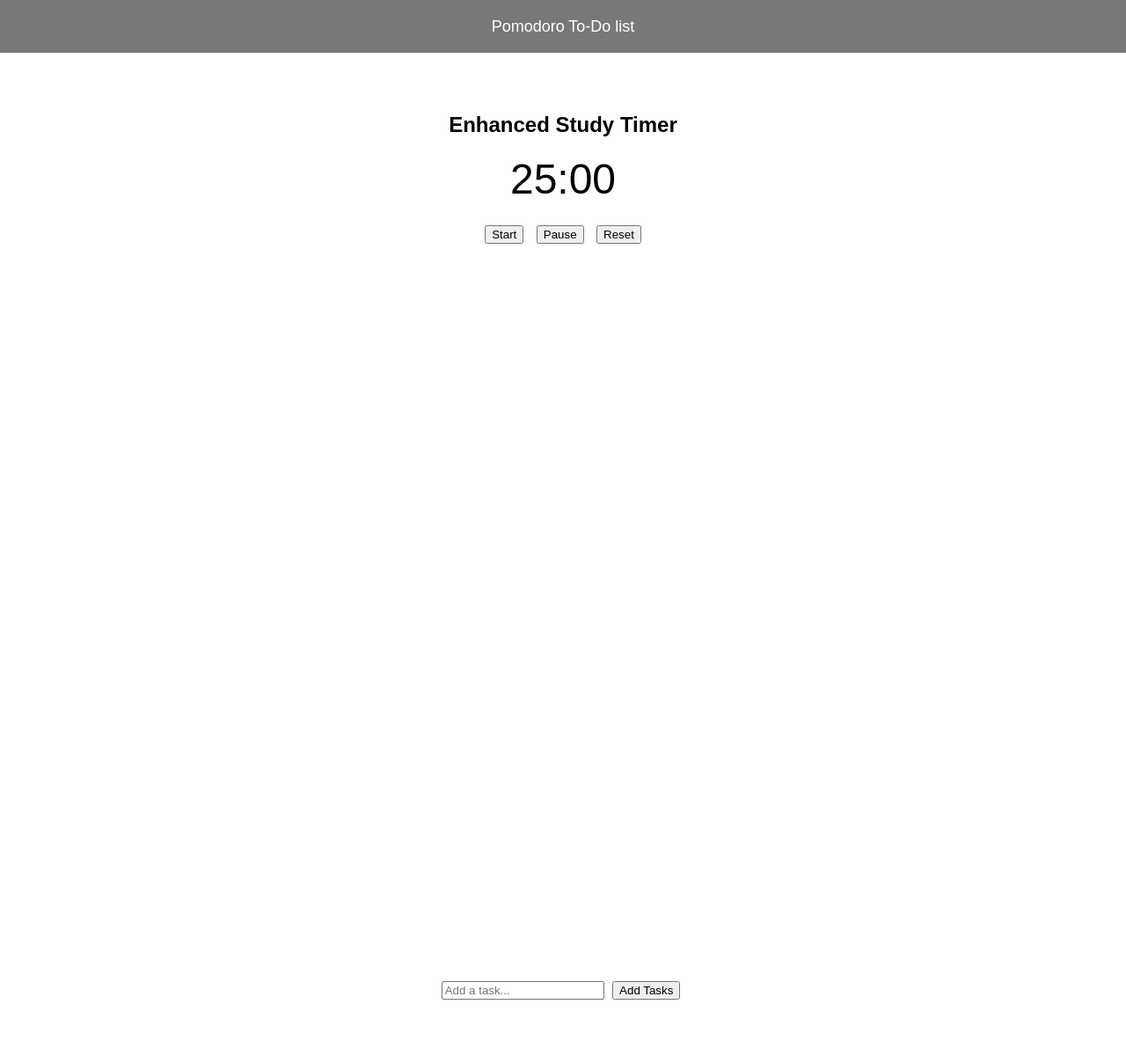
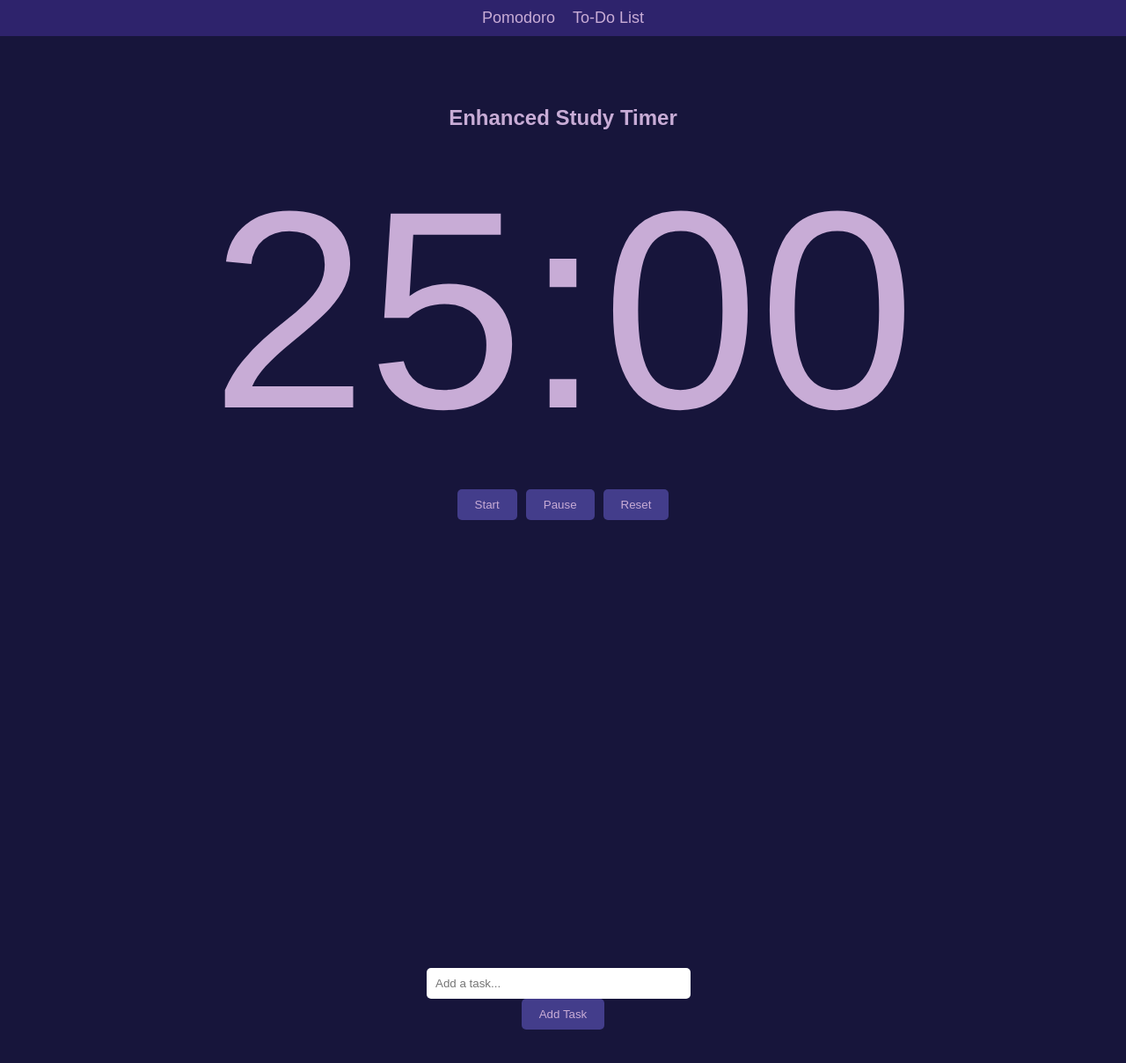
Before and after one commit to bhaveshbhoi256/Enhanced-study-timer-web-app, a plain HTML site: page index.html in a window 1280 px wide. Shown: the whole page at 88% size. Drawn offline with Linux system fonts and the light colour scheme.

Commit message:
changed theme

```diff
--- a/index.html
+++ b/index.html
@@ -9,27 +9,29 @@
 <body>
     <header>
         <nav class="nav-bar">
-            <a class="nav-link" href="#Pomodoro" >Pomodoro</a>
-           <a class="nav-link" href="#To-Do list" >To-Do list</a>
-
+            <a class="nav-link" href="#Pomodoro">Pomodoro</a>
+            <a class="nav-link" href="#To-Do-list">To-Do List</a>
         </nav>
     </header>
+
     <section id="Pomodoro">
         <h1>Enhanced Study Timer</h1>
-
         <div class="timer" id="timer">25:00</div>
+        <div class="timer-controls">
             <button onclick="startTimer()">Start</button>
             <button onclick="pauseTimer()">Pause</button>
             <button onclick="resetTimer()">Reset</button>
+        </div>
     </section>
 
-    <section id="To-Do list">
+    <section id="To-Do-list">
         <div class="task-list">
             <input type="text" id="taskInput" placeholder="Add a task...">
-        <button onclick="addTask()">Add Tasks</button>
+            <button onclick="addTask()">Add Task</button>
             <ul id="tasks"></ul>
         </div>
     </section>
+
     <script src="script.js"></script>
 </body>
 </html>
--- a/styles.css
+++ b/styles.css
@@ -1,51 +1,126 @@
-body { font-family: Arial, sans-serif; text-align: center; }
-.timer { font-size: 3rem; margin: 20px; }
-button { margin: 5px;  cursor: pointer; }
+/* General Styles */
+body {
+  font-family: Arial, sans-serif;
+  margin: 0;
+  padding: 0;
+  background-color: #17153B;
+  color: #C8ACD6;
+  text-align: center;
+}
+
+/* Header Styles */
+header {
+  position: fixed;
+  top: 0;
+  left: 0;
+  width: 100%;
+  background-color: #2E236C;
+  padding: 10px 0;
+  z-index: 1000;
+}
+
+.nav-bar {
+  display: flex;
+  justify-content: center;
+  gap: 20px;
+}
+
+.nav-link {
+  text-decoration: none;
+  color: #C8ACD6;
+  font-size: 18px;
+  transition: 0.3s;
+}
+
+.nav-link:hover {
+  color: #ffffff;
+}
+
+/* Timer Section */
+#Pomodoro {
+  padding: 100px 20px;
+  height: 100vh;
+  background-color: #17153B;
+}
+
+.timer {
+  font-size: 20rem;
+  margin: 20px 0;
+  color: #C8ACD6;
+}
+
+.timer-controls {
+  display: flex;
+  justify-content: center;
+  gap: 10px;
+}
+
+button {
+  padding: 10px 20px;
+  background-color: #433D8B;
+  color: #C8ACD6;
+  border: none;
+  border-radius: 5px;
+  cursor: pointer;
+  transition: 0.3s;
+}
+
+button:hover {
+  background-color: #2E236C;
+}
+
+/* To-Do List Section */
+#To-Do-list {
+  padding: 100px 20px;
+  height: 100vh;
+  background-color: #17153B;
+}
 
 .task-list {
-  margin-top: 2px;
-  text-align: center;
- }
- ul {
+  max-width: 400px;
+  margin: 0 auto;
+}
+
+#taskInput {
+  padding: 10px;
+  width: 70%;
+  border: none;
+  border-radius: 5px;
+  margin-right: 10px;
+}
+
+ul {
   list-style: none;
   padding: 0;
+  margin-top: 20px;
 }
+
 li {
-  margin: 5px 0;
-  background: #e3e3e3;
+  margin: 10px 0;
   padding: 10px;
+  background-color: #433D8B;
+  color: #C8ACD6;
   border-radius: 5px;
   cursor: pointer;
-}
-li:hover {
-  background: #d1d1d1;
+  transition: 0.3s;
 }
 
-section {
-    padding: 100px;
-    height: 100vh;
+li:hover {
+  background-color: #2E236C;
+}
 
-}
-header {
-    position: fixed;
-    top: 0;
-    left: 0;
-    width: 100%;
-    display: flex;
-    justify-content: center; /* Centers content horizontally */
-    align-items: center; /* Centers content vertically */
-    height: 60px;
-    background: #787878;
-    color: white;
-
-}
-  .nav-link {
-    text-decoration: none;
-    color: white;
-    font-size: 18px;
-    transition: 0.3s;
+/* Responsive Design */
+@media (max-width: 600px) {
+  .timer {
+      font-size: 3rem;
   }
 
-  .nav-link:hover {
-    color: #b5b5b5;
+  .timer-controls {
+      flex-direction: column;
+      align-items: center;
   }
+
+  #taskInput {
+      width: 60%;
+  }
+}
```
Also changed, not shown: script.js (line endings or trailing spaces). Lines whose indentation alone changed are shown as unchanged.
